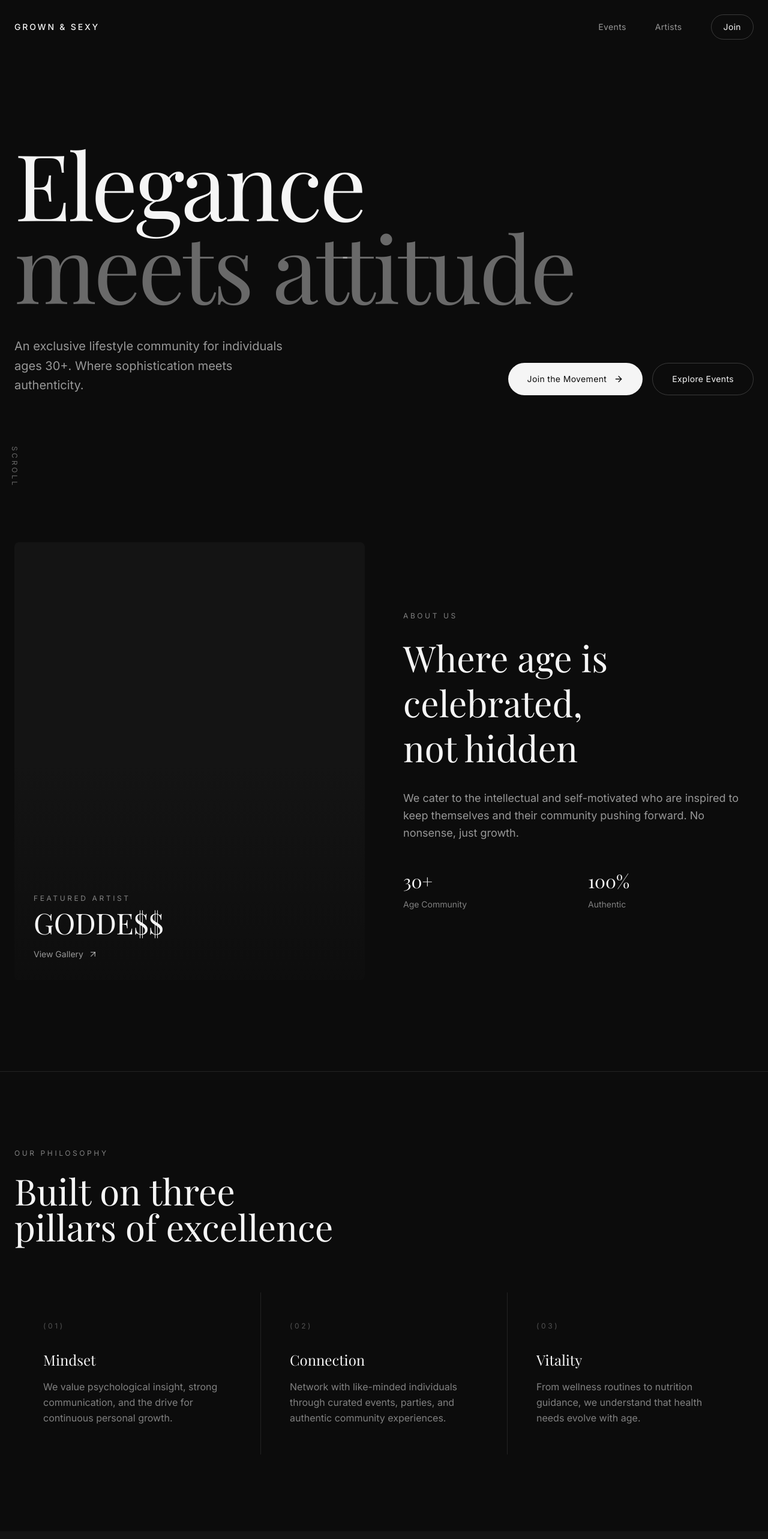
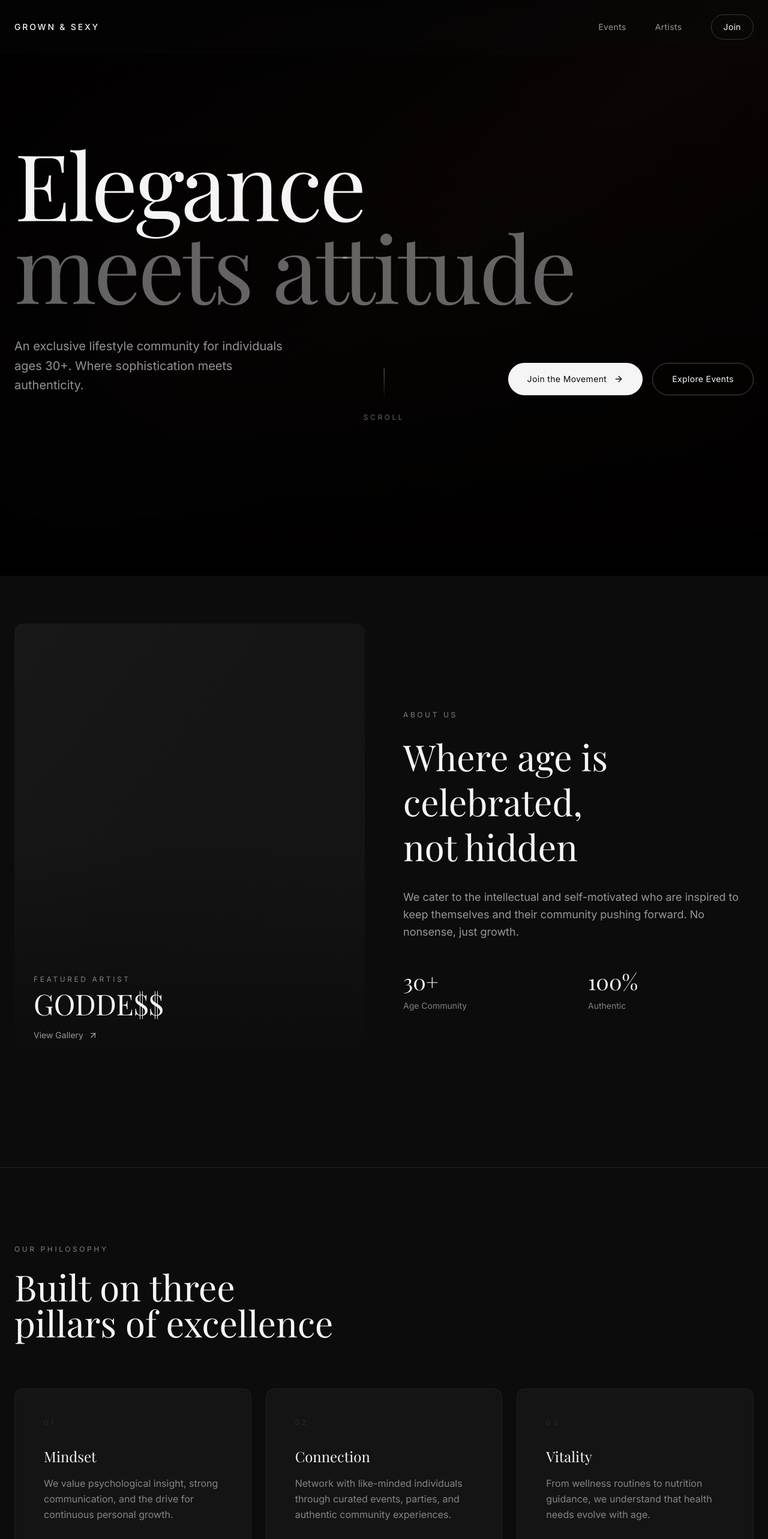
Before and after one commit to madezmedia/grown-sexy-site, a Next.js app: page / in a window 1280 px wide. Shown: the top 2566 px of the page at 60% size. Built offline with nearby package versions, Linux system fonts and the light colour scheme; no server answers.

Commit message:
feat: add parallax video background with entrance animations
Add parallax scroll effects, scale effect, opacity fade, animated indicator, glassmorphism navbar, and staggered section animations.

Co-authored-by: Michael Shaw <131430342+madezmedia@users.noreply.github.com>

```diff
--- a/app/page.tsx
+++ b/app/page.tsx
@@ -3,6 +3,7 @@
 import { useState, useRef } from 'react'
 import { motion, useScroll, useTransform } from 'framer-motion'
 import { JoinFlow } from '@/components/onboarding/JoinFlow'
+import { HeroVideo } from '@/components/hero/HeroVideo'
 import Link from 'next/link'
 import { ArrowRight, ArrowUpRight } from 'lucide-react'
 
@@ -13,6 +14,7 @@ export default function Home() {
   const aboutRef = useRef<HTMLElement>(null)
   const eventsRef = useRef<HTMLElement>(null)
 
+  // Hero parallax - video scales up and fades as you scroll
   const { scrollYProgress: heroProgress } = useScroll({
     target: heroRef,
     offset: ['start start', 'end start'],
@@ -28,19 +30,32 @@ export default function Home() {
     offset: ['start end', 'end start'],
   })
 
-  const heroY = useTransform(heroProgress, [0, 1], ['0%', '30%'])
-  const heroOpacity = useTransform(heroProgress, [0, 0.5], [1, 0])
-  const aboutY = useTransform(aboutProgress, [0, 1], ['10%', '-10%'])
+  // Hero parallax transforms
+  const heroScale = useTransform(heroProgress, [0, 1], [1, 1.2])
+  const heroOpacity = useTransform(heroProgress, [0, 0.5, 1], [1, 0.8, 0])
+  const heroContentY = useTransform(heroProgress, [0, 1], ['0%', '40%'])
+  const videoY = useTransform(heroProgress, [0, 1], ['0%', '20%'])
+
+  // About section parallax
+  const aboutY = useTransform(aboutProgress, [0, 1], ['8%', '-8%'])
+  const aboutImageY = useTransform(aboutProgress, [0, 1], ['15%', '-15%'])
+
+  // Events parallax
   const eventsY = useTransform(eventsProgress, [0, 1], ['5%', '-5%'])
 
   return (
     <>
       <JoinFlow isOpen={isJoinFlowOpen} onClose={() => setIsJoinFlowOpen(false)} />
 
-      <div ref={containerRef} className="min-h-screen bg-background text-foreground">
+      <div ref={containerRef} className="min-h-screen bg-background text-foreground overflow-x-hidden">
 
         {/* Navigation */}
-        <nav className="fixed top-0 left-0 right-0 z-50 px-6 py-6">
+        <motion.nav
+          className="fixed top-0 left-0 right-0 z-50 px-6 py-6 backdrop-blur-md bg-background/30"
+          initial={{ y: -100 }}
+          animate={{ y: 0 }}
+          transition={{ duration: 0.8, ease: [0.16, 1, 0.3, 1] }}
+        >
           <div className="max-w-7xl mx-auto flex items-center justify-between">
             <span className="text-sm tracking-[0.2em] uppercase font-medium">
               Grown & Sexy
@@ -63,18 +78,28 @@ export default function Home() {
               Menu
             </button>
           </div>
-        </nav>
+        </motion.nav>
 
-        {/* Hero Section */}
-        <motion.section
+        {/* Hero Section with Video Background */}
+        <section
           ref={heroRef}
-          className="relative min-h-screen flex flex-col justify-center px-6 pt-24"
+          className="relative h-[120vh] overflow-hidden"
           style={{ position: 'relative' }}
         >
+          {/* Video Background with Parallax */}
           <motion.div
-            className="max-w-7xl mx-auto w-full"
-            style={{ y: heroY, opacity: heroOpacity }}
+            className="absolute inset-0"
+            style={{ y: videoY, scale: heroScale }}
           >
+            <HeroVideo />
+          </motion.div>
+
+          {/* Content Overlay */}
+          <motion.div
+            className="relative z-10 h-screen flex flex-col justify-center px-6 pt-24"
+            style={{ y: heroContentY, opacity: heroOpacity }}
+          >
+            <div className="max-w-7xl mx-auto w-full">
               {/* Main headline */}
               <div className="mb-12">
                 <motion.h1
@@ -114,31 +139,37 @@ export default function Home() {
                     <ArrowRight className="w-4 h-4 transition-transform group-hover:translate-x-1" />
                   </button>
                   <Link href="/events">
-                  <button className="flex items-center gap-3 px-8 py-4 border border-foreground/20 rounded-full text-sm tracking-wide hover:border-foreground/40 transition-colors">
+                    <button className="flex items-center gap-3 px-8 py-4 border border-foreground/30 rounded-full text-sm tracking-wide hover:border-foreground/60 hover:bg-foreground/5 transition-all backdrop-blur-sm">
                       Explore Events
                     </button>
                   </Link>
                 </motion.div>
               </div>
-          </motion.div>
+            </div>
 
             {/* Scroll indicator */}
             <motion.div
-            className="absolute bottom-12 left-6"
+              className="absolute bottom-24 left-1/2 -translate-x-1/2 flex flex-col items-center gap-4"
               initial={{ opacity: 0 }}
               animate={{ opacity: 1 }}
               transition={{ delay: 1.5 }}
             >
-            <span className="text-xs tracking-[0.3em] uppercase text-foreground/40 rotate-90 origin-left block">
+              <motion.div
+                className="w-px h-16 bg-gradient-to-b from-foreground/50 to-transparent"
+                animate={{ scaleY: [1, 0.5, 1] }}
+                transition={{ duration: 2, repeat: Infinity, ease: "easeInOut" }}
+              />
+              <span className="text-xs tracking-[0.3em] uppercase text-foreground/40">
                 Scroll
               </span>
             </motion.div>
-        </motion.section>
+          </motion.div>
+        </section>
 
-        {/* Featured Artist Section */}
+        {/* Featured Artist Section with Parallax */}
         <motion.section
           ref={aboutRef}
-          className="relative py-32 px-6"
+          className="relative py-32 px-6 bg-background"
           style={{ position: 'relative' }}
         >
           <motion.div
@@ -146,10 +177,14 @@ export default function Home() {
             style={{ y: aboutY }}
           >
             <div className="grid lg:grid-cols-2 gap-16 items-center">
-              {/* Left: Image/Featured */}
+              {/* Left: Image with parallax */}
               <Link href="/artist/goddess" className="group block">
-                <div className="aspect-[4/5] bg-card rounded-lg overflow-hidden relative">
-                  <div className="absolute inset-0 bg-gradient-to-b from-transparent via-transparent to-background/80" />
+                <motion.div
+                  className="aspect-[4/5] bg-card rounded-2xl overflow-hidden relative"
+                  style={{ y: aboutImageY }}
+                >
+                  <div className="absolute inset-0 bg-gradient-to-br from-accent/20 via-transparent to-muted/20" />
+                  <div className="absolute inset-0 bg-gradient-to-t from-background via-transparent to-transparent" />
                   <div className="absolute bottom-0 left-0 right-0 p-8">
                     <span className="text-xs tracking-[0.3em] uppercase text-foreground/50 mb-2 block">
                       Featured Artist
@@ -160,34 +195,57 @@ export default function Home() {
                       <ArrowUpRight className="w-4 h-4 transition-transform group-hover:translate-x-0.5 group-hover:-translate-y-0.5" />
                     </span>
                   </div>
-                </div>
+                </motion.div>
               </Link>
 
               {/* Right: About Text */}
               <div className="space-y-12">
                 <div>
-                  <span className="text-xs tracking-[0.3em] uppercase text-foreground/50 mb-6 block">
+                  <motion.span
+                    className="text-xs tracking-[0.3em] uppercase text-foreground/50 mb-6 block"
+                    initial={{ opacity: 0, x: -20 }}
+                    whileInView={{ opacity: 1, x: 0 }}
+                    viewport={{ once: true }}
+                  >
                     About Us
-                  </span>
-                  <h2 className="text-4xl md:text-5xl lg:text-6xl font-display leading-tight mb-8">
+                  </motion.span>
+                  <motion.h2
+                    className="text-4xl md:text-5xl lg:text-6xl font-display leading-tight mb-8"
+                    initial={{ opacity: 0, y: 30 }}
+                    whileInView={{ opacity: 1, y: 0 }}
+                    viewport={{ once: true }}
+                    transition={{ delay: 0.1 }}
+                  >
                     Where age is celebrated, not hidden
-                  </h2>
-                  <p className="text-foreground/60 text-lg leading-relaxed">
+                  </motion.h2>
+                  <motion.p
+                    className="text-foreground/60 text-lg leading-relaxed"
+                    initial={{ opacity: 0, y: 20 }}
+                    whileInView={{ opacity: 1, y: 0 }}
+                    viewport={{ once: true }}
+                    transition={{ delay: 0.2 }}
+                  >
                     We cater to the intellectual and self-motivated who are inspired to keep
                     themselves and their community pushing forward. No nonsense, just growth.
-                  </p>
+                  </motion.p>
                 </div>
 
-                <div className="grid grid-cols-2 gap-8">
+                <motion.div
+                  className="grid grid-cols-2 gap-8"
+                  initial={{ opacity: 0, y: 20 }}
+                  whileInView={{ opacity: 1, y: 0 }}
+                  viewport={{ once: true }}
+                  transition={{ delay: 0.3 }}
+                >
                   <div>
-                    <span className="text-3xl font-display mb-2 block">30+</span>
+                    <span className="text-4xl font-display mb-2 block">30+</span>
                     <span className="text-sm text-foreground/50">Age Community</span>
                   </div>
                   <div>
-                    <span className="text-3xl font-display mb-2 block">100%</span>
+                    <span className="text-4xl font-display mb-2 block">100%</span>
                     <span className="text-sm text-foreground/50">Authentic</span>
                   </div>
-                </div>
+                </motion.div>
               </div>
             </div>
           </motion.div>
@@ -197,15 +255,25 @@ export default function Home() {
         <section className="py-32 px-6 border-t border-foreground/10">
           <div className="max-w-7xl mx-auto">
             <div className="mb-20">
-              <span className="text-xs tracking-[0.3em] uppercase text-foreground/50 mb-6 block">
+              <motion.span
+                className="text-xs tracking-[0.3em] uppercase text-foreground/50 mb-6 block"
+                initial={{ opacity: 0 }}
+                whileInView={{ opacity: 1 }}
+                viewport={{ once: true }}
+              >
                 Our Philosophy
-              </span>
-              <h2 className="text-4xl md:text-5xl lg:text-6xl font-display max-w-3xl">
+              </motion.span>
+              <motion.h2
+                className="text-4xl md:text-5xl lg:text-6xl font-display max-w-3xl"
+                initial={{ opacity: 0, y: 30 }}
+                whileInView={{ opacity: 1, y: 0 }}
+                viewport={{ once: true }}
+              >
                 Built on three pillars of excellence
-              </h2>
+              </motion.h2>
             </div>
 
-            <div className="grid md:grid-cols-3 gap-px bg-foreground/10">
+            <div className="grid md:grid-cols-3 gap-6">
               {[
                 {
                   num: '01',
@@ -222,14 +290,21 @@ export default function Home() {
                   title: 'Vitality',
                   description: 'From wellness routines to nutrition guidance, we understand that health needs evolve with age.',
                 },
-              ].map((item) => (
-                <div key={item.num} className="bg-background p-10 md:p-12">
-                  <span className="text-xs tracking-[0.3em] text-foreground/30 mb-8 block">
-                    ({item.num})
+              ].map((item, index) => (
+                <motion.div
+                  key={item.num}
+                  className="bg-card rounded-2xl p-10 md:p-12 border border-foreground/5 hover:border-foreground/10 transition-colors"
+                  initial={{ opacity: 0, y: 40 }}
+                  whileInView={{ opacity: 1, y: 0 }}
+                  viewport={{ once: true }}
+                  transition={{ delay: index * 0.15 }}
+                >
+                  <span className="text-xs tracking-[0.3em] text-accent mb-8 block">
+                    {item.num}
                   </span>
                   <h3 className="text-2xl font-display mb-4">{item.title}</h3>
                   <p className="text-foreground/50 leading-relaxed">{item.description}</p>
-                </div>
+                </motion.div>
               ))}
             </div>
           </div>
@@ -247,12 +322,22 @@ export default function Home() {
           >
             <div className="flex flex-col md:flex-row md:items-end justify-between gap-8 mb-16">
               <div>
-                <span className="text-xs tracking-[0.3em] uppercase text-foreground/50 mb-6 block">
+                <motion.span
+                  className="text-xs tracking-[0.3em] uppercase text-foreground/50 mb-6 block"
+                  initial={{ opacity: 0 }}
+                  whileInView={{ opacity: 1 }}
+                  viewport={{ once: true }}
+                >
                   Experiences
-                </span>
-                <h2 className="text-4xl md:text-5xl lg:text-6xl font-display">
+                </motion.span>
+                <motion.h2
+                  className="text-4xl md:text-5xl lg:text-6xl font-display"
+                  initial={{ opacity: 0, y: 30 }}
+                  whileInView={{ opacity: 1, y: 0 }}
+                  viewport={{ once: true }}
+                >
                   Upcoming Events
-                </h2>
+                </motion.h2>
               </div>
               <Link href="/events" className="group inline-flex items-center gap-2 text-sm tracking-wide text-foreground/60 hover:text-foreground transition-colors">
                 View All Events
@@ -260,7 +345,7 @@ export default function Home() {
               </Link>
             </div>
 
-            <div className="space-y-px">
+            <div className="space-y-0">
               {[
                 { title: 'Monthly Spades Tournament', tag: 'Featured', date: 'Every Last Saturday' },
                 { title: 'Wine Tastings', tag: 'Social', date: 'Bi-Weekly' },
@@ -277,7 +362,7 @@ export default function Home() {
                 >
                   <div className="flex flex-col md:flex-row md:items-center justify-between gap-4">
                     <div className="flex items-center gap-6">
-                      <span className="text-xs tracking-[0.2em] uppercase text-foreground/40 w-20">
+                      <span className="text-xs tracking-[0.2em] uppercase text-foreground/40 w-24">
                         {event.tag}
                       </span>
                       <h3 className="text-xl md:text-2xl font-display group-hover:translate-x-2 transition-transform">
@@ -296,25 +381,48 @@ export default function Home() {
         </motion.section>
 
         {/* CTA Section */}
-        <section className="py-32 px-6">
-          <div className="max-w-4xl mx-auto text-center">
-            <span className="text-xs tracking-[0.3em] uppercase text-foreground/50 mb-8 block">
+        <section className="py-32 px-6 relative overflow-hidden">
+          {/* Background gradient */}
+          <div className="absolute inset-0 bg-gradient-to-b from-background via-card/50 to-background" />
+
+          <div className="relative z-10 max-w-4xl mx-auto text-center">
+            <motion.span
+              className="text-xs tracking-[0.3em] uppercase text-foreground/50 mb-8 block"
+              initial={{ opacity: 0 }}
+              whileInView={{ opacity: 1 }}
+              viewport={{ once: true }}
+            >
               Join Us
-            </span>
-            <h2 className="text-4xl md:text-6xl lg:text-7xl font-display mb-8 leading-tight">
+            </motion.span>
+            <motion.h2
+              className="text-4xl md:text-6xl lg:text-7xl font-display mb-8 leading-tight"
+              initial={{ opacity: 0, y: 30 }}
+              whileInView={{ opacity: 1, y: 0 }}
+              viewport={{ once: true }}
+            >
               Age is just a number
-            </h2>
-            <p className="text-lg md:text-xl text-foreground/60 mb-12 max-w-2xl mx-auto leading-relaxed">
+            </motion.h2>
+            <motion.p
+              className="text-lg md:text-xl text-foreground/60 mb-12 max-w-2xl mx-auto leading-relaxed"
+              initial={{ opacity: 0, y: 20 }}
+              whileInView={{ opacity: 1, y: 0 }}
+              viewport={{ once: true }}
+              transition={{ delay: 0.1 }}
+            >
               Whether you're looking for events, health information, artist promotion,
               or genuine connections — we've got you covered.
-            </p>
-            <button
+            </motion.p>
+            <motion.button
               onClick={() => setIsJoinFlowOpen(true)}
               className="group inline-flex items-center gap-3 px-10 py-5 bg-foreground text-background rounded-full text-base tracking-wide hover:scale-105 transition-transform"
+              initial={{ opacity: 0, y: 20 }}
+              whileInView={{ opacity: 1, y: 0 }}
+              viewport={{ once: true }}
+              transition={{ delay: 0.2 }}
             >
               Get Started Today
               <ArrowRight className="w-5 h-5 transition-transform group-hover:translate-x-1" />
-            </button>
+            </motion.button>
           </div>
         </section>
 
@@ -343,7 +451,7 @@ export default function Home() {
                   </Link>
                   <button
                     onClick={() => setIsJoinFlowOpen(true)}
-                    className="block text-sm text-foreground/60 hover:text-foreground transition-colors"
+                    className="block text-sm text-foreground/60 hover:text-foreground transition-colors text-left"
                   >
                     Join Community
                   </button>
@@ -365,7 +473,7 @@ export default function Home() {
             </div>
             <div className="flex flex-col md:flex-row justify-between items-center gap-4 pt-8 border-t border-foreground/10">
               <span className="text-xs text-foreground/40">
-                &copy; 2026 The Grown & Sexy Movement. All rights reserved.
+                2026 The Grown & Sexy Movement. All rights reserved.
               </span>
               <span className="text-xs text-foreground/40">
                 It's not about appearance — it's about attitude.
```
Lines whose indentation alone changed are shown as unchanged.
